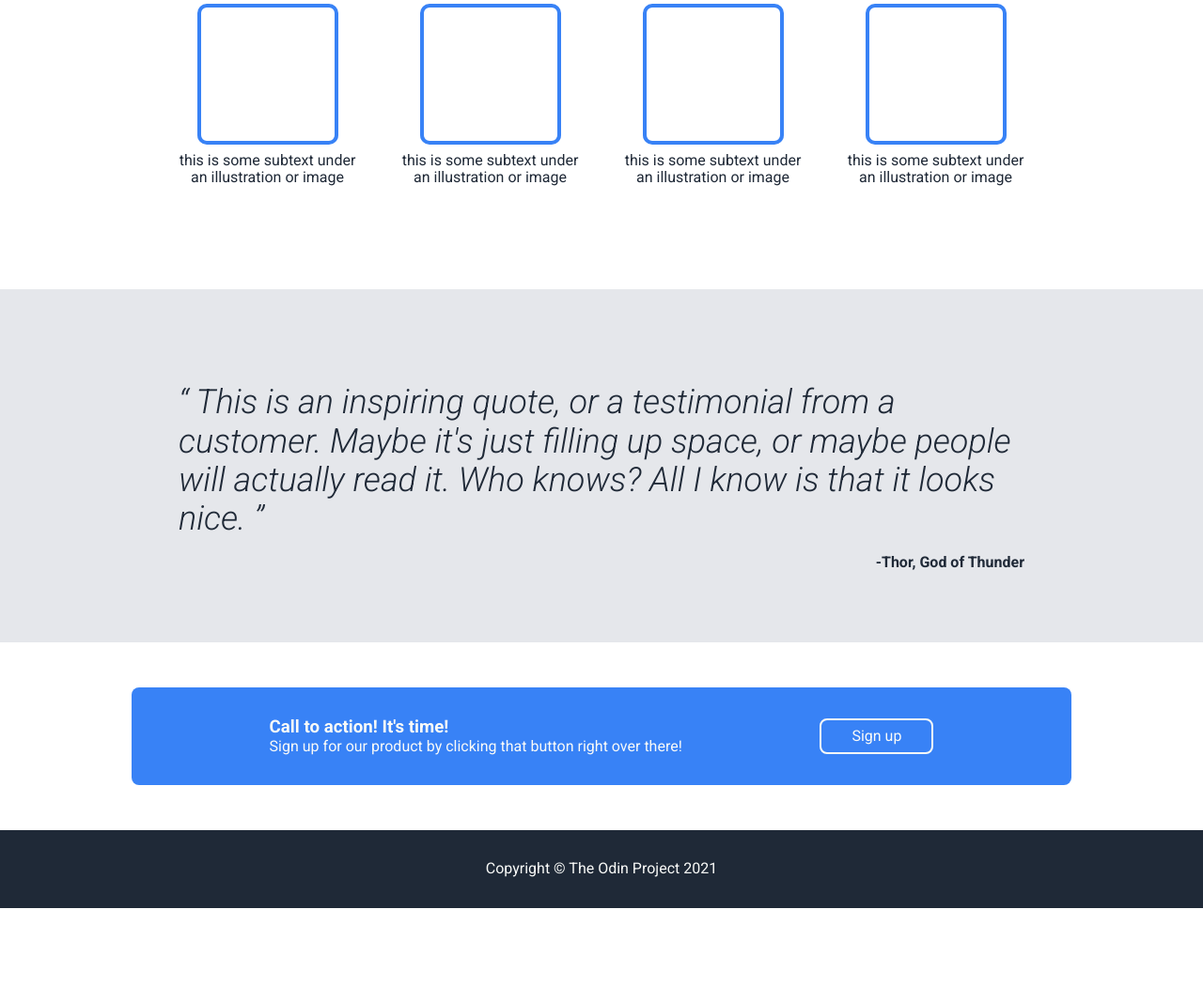
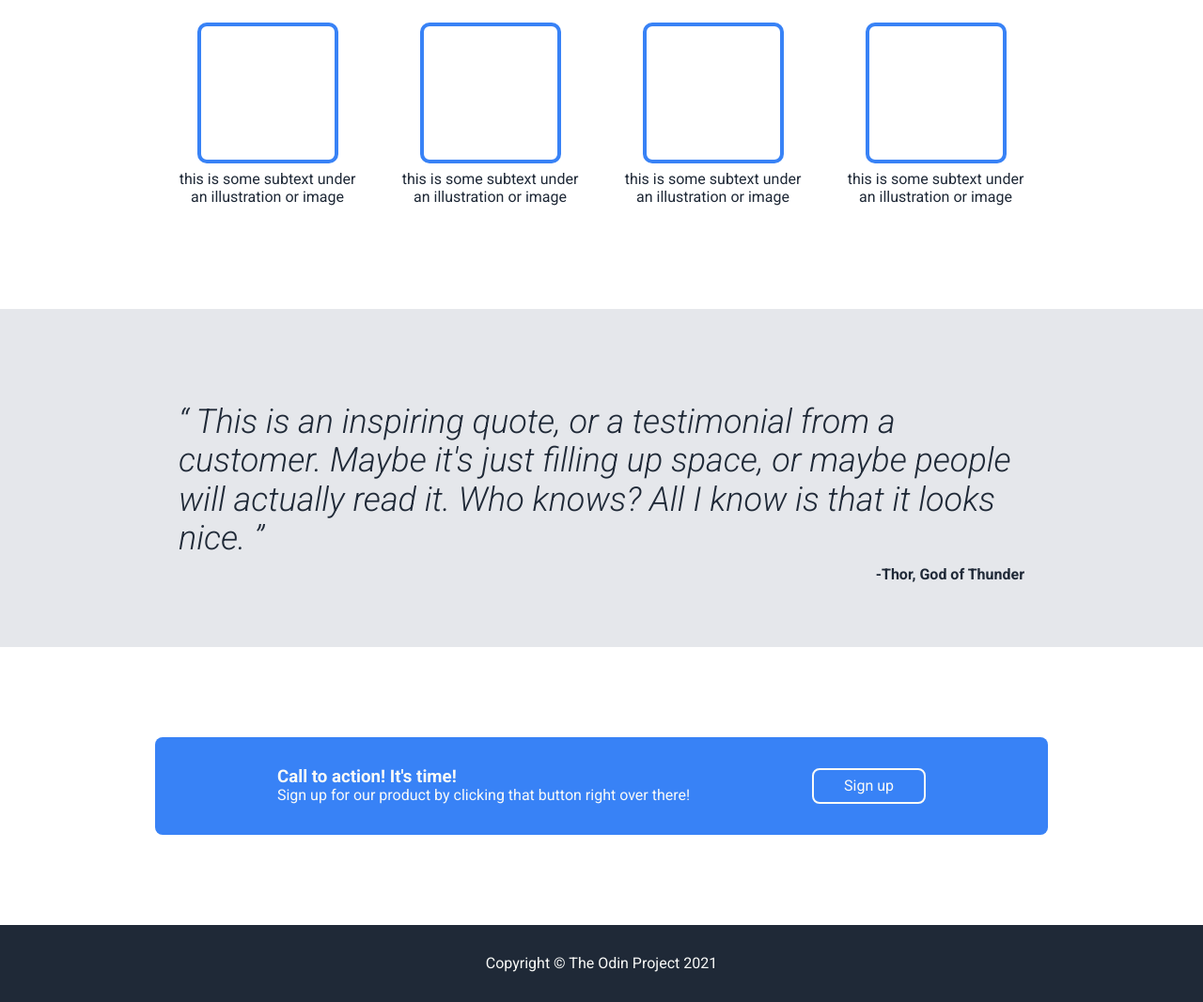
Before and after one commit to jesusaviladev/the-odin-landing, a plain HTML site: page index.html in a window 1280 px wide. Shown: the part 615-1682 px from the top of the page at 94% size. Before the commit the page ends 1582 px from the top, so only its background shows below. Drawn offline with Linux system fonts and the light colour scheme.

Commit message:
Added margins fixes

```diff
--- a/index.html
+++ b/index.html
@@ -40,7 +40,7 @@
       </div>
     </header>
     <main class="main">
-      <section>
+      <section class="cards">
         <h2 class="cards__title">Some random information.</h2>
         <div class="cards__wrapper">
           <div class="card">
--- a/styles/styles.css
+++ b/styles/styles.css
@@ -30,7 +30,7 @@ body {
 
 .header__wrapper,
 .cta {
-  max-width: 1000px;
+  max-width: 950px;
   margin: 0 auto;
 }
 
@@ -103,6 +103,10 @@ body {
   align-items: center;
 }
 
+.cards {
+  margin-bottom: 110px;
+}
+
 .cards__title {
   font-size: 2rem;
   font-weight: bold;
@@ -117,8 +121,6 @@ body {
 }
 
 .cards__wrapper {
-  margin-bottom: 110px;
-
   display: flex;
   justify-content: center;
   gap: 3rem;
@@ -158,9 +160,10 @@ body {
 .quote__author {
   font-weight: bold;
   text-align: right;
+  margin: 8px 0;
 }
 .cta {
-  padding: 3rem 0;
+  padding: 6rem 0;
 }
 
 .cta__wrapper {
```
